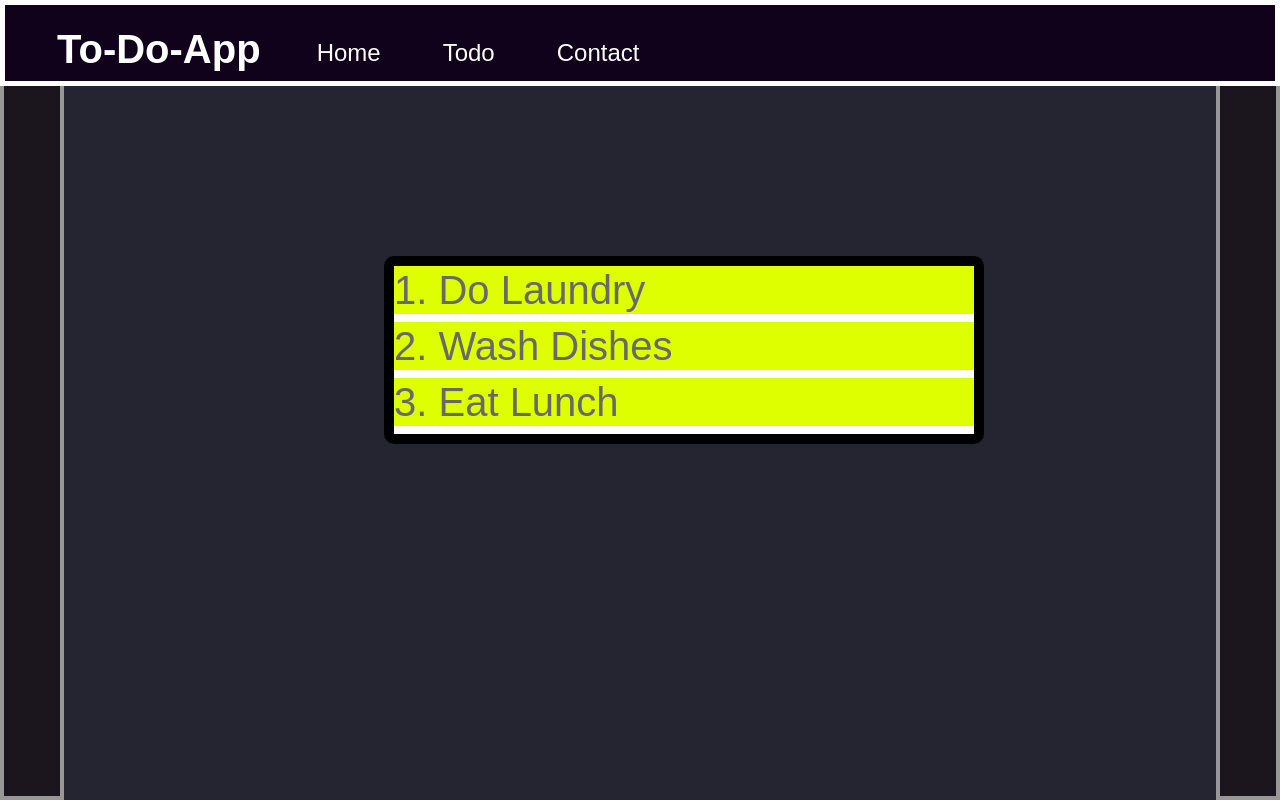
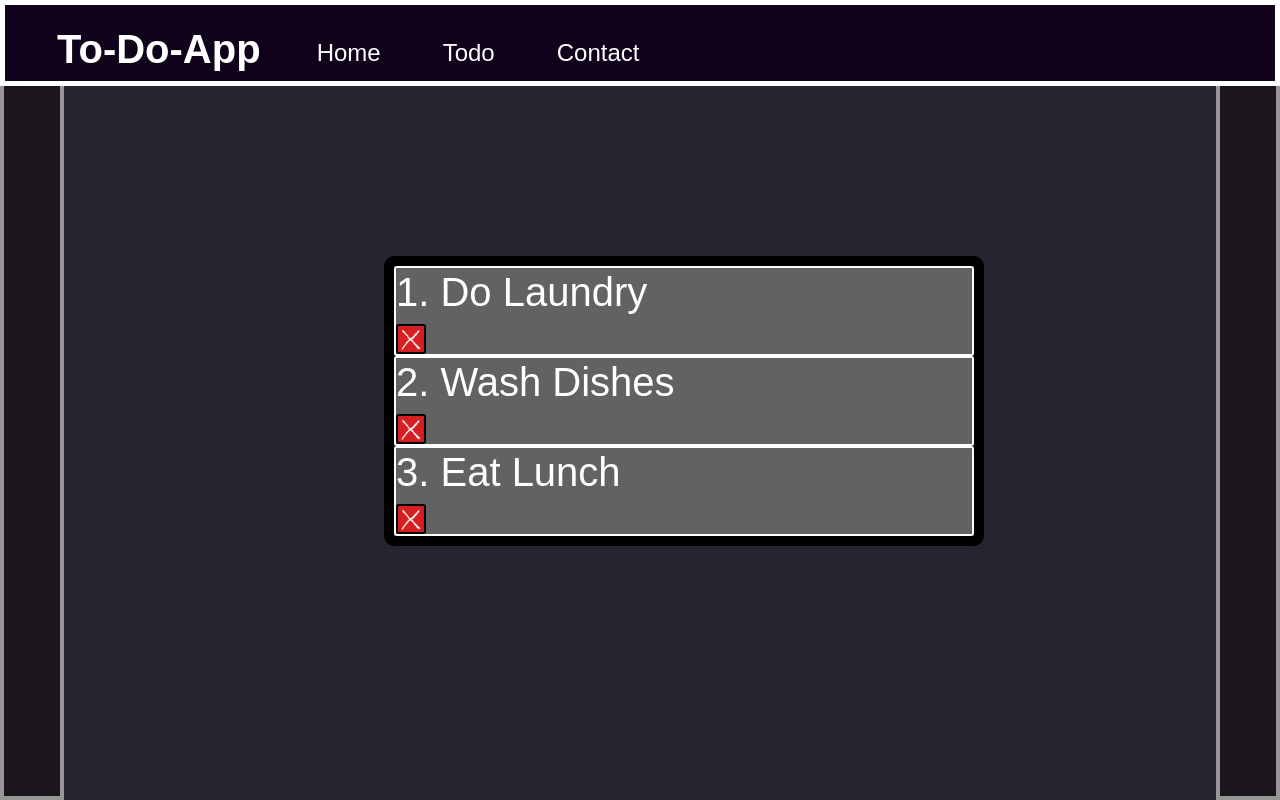
Before and after one commit to Jordan4Neslony/Project-03-Task-Management-Web-App, a React (Vite) app in the folder my-app/: page /Todo in a window 1280 px wide. Built offline with nearby package versions, Linux system fonts and the light colour scheme.

Commit message:
Change log: - Added some styles to the todo app so that it looks a lot better. - Made it so todos now work off of click rather than a checkbox. - Made a delete todo button that has an image for its icon.

```diff
--- a/my-app/src/assets/Components/Form-Style.css
+++ b/my-app/src/assets/Components/Form-Style.css
@@ -22,7 +22,6 @@
     border-radius: 10px;
     border-style: solid;
     border-color: black;
-    border-radius: 10px;
     margin: 50% 10% 10% 10%;
 }
 }
--- a/my-app/src/assets/Components/Todo-App.css
+++ b/my-app/src/assets/Components/Todo-App.css
@@ -2,20 +2,31 @@
     display: block;
     max-height: 600px;
     max-width: 600px;
-    background: white;
-    color:dimgrey;
+    color:white;
     border-width: 10px;
     border-radius: 10px;
     border-style: solid;
     border-color: black;
-    border-radius: 10px;
     margin: 0% 10% 10% 30%;
 }
 .todo{
-
+    border-width: 2px;
+    border-radius: 3px;
+    border-style: solid;
+    border-color: white;
+}
+.delete-todo-icon {
+    max-height: 50px;
+    max-width: 50px;
+    min-height: 10px;
+    min-width: 10px;
+    border-width: 2px;
+    border-radius: 3px;
+    border-style: solid;
+    border-color: black;
 }
 .todo-incomplete{
-    background: rgb(221, 255, 0);
+    background: rgb(98, 98, 98);
     text-decoration:none;
 }
 .todo-complete{
@@ -27,13 +38,11 @@
     display: block;
     max-height: fit-content;
     max-width: 600px;
-    background: white;
-    color:dimgrey;
+    color:white;
     border-width: 5px;
     border-radius: 10px;
     border-style: solid;
     border-color: black;
-    border-radius: 10px;
     margin: 0% 10% 10% 10%;
 }
 }
--- a/my-app/src/assets/Components/Todo-App.tsx
+++ b/my-app/src/assets/Components/Todo-App.tsx
@@ -1,6 +1,7 @@
 import 'bootstrap/dist/js/bootstrap.bundle.min.js';
 import '../../custom.scss';
 import './Todo-App.css';
+import deleteIcon from '../Images/Delete-Icon.png';
 import { useState } from 'react';
 
 function TodoApp() {
@@ -19,6 +20,11 @@ function TodoApp() {
             )
         );
     };
+    const deleteTodo = (id: number) => {
+        setTodos(prevTodos =>
+            prevTodos.filter(todo => todo.id !== id)
+        );
+    };
     /*
     const addTodo = (id: todos.length,) => {
 
@@ -31,13 +37,15 @@ function TodoApp() {
                 <div className="col flex-column align-items-center">
                     <div >
                         {
-                            todos.map((todo) => {
+                            todos.map((todo, index) => {
 
                                 return (
-                                    <div onClick={() => handleToggle(todo.id)}
-                                        className={todo.isCompleted ? 'todo-complete' : 'todo-incomplete'}>
-                                        <h1>{todo.id + ".   " + todo.text}</h1>
-                                        {/*<input type="checkbox" name="taskCheckbox" id={"taskCheckbox-" + todo.id} defaultChecked={false} onChange={() => handleToggle(todo.id)} />*/}
+                                    <div className='todo'>
+                                        <div key={todo.id}onClick={() => handleToggle(todo.id)} className={todo.isCompleted ? 'todo-complete' : 'todo-incomplete'}>
+                                            <h1>{index+1 + ".   " + todo.text}</h1>
+                                            <img className="delete-todo-icon" onClick={(e) => { e.stopPropagation(); deleteTodo(todo.id) }} src={deleteIcon} height="30px" width="30px"></img>
+                                            {/*<input type="checkbox" name="taskCheckbox" id={"taskCheckbox-" + todo.id} defaultChecked={false} onChange={() => handleToggle(todo.id)} />*/}
+                                        </div>
                                     </div>
                                 );
                             })
```
Also changed, not shown: my-app/src/assets/Images/Delete-Icon.png (added).
